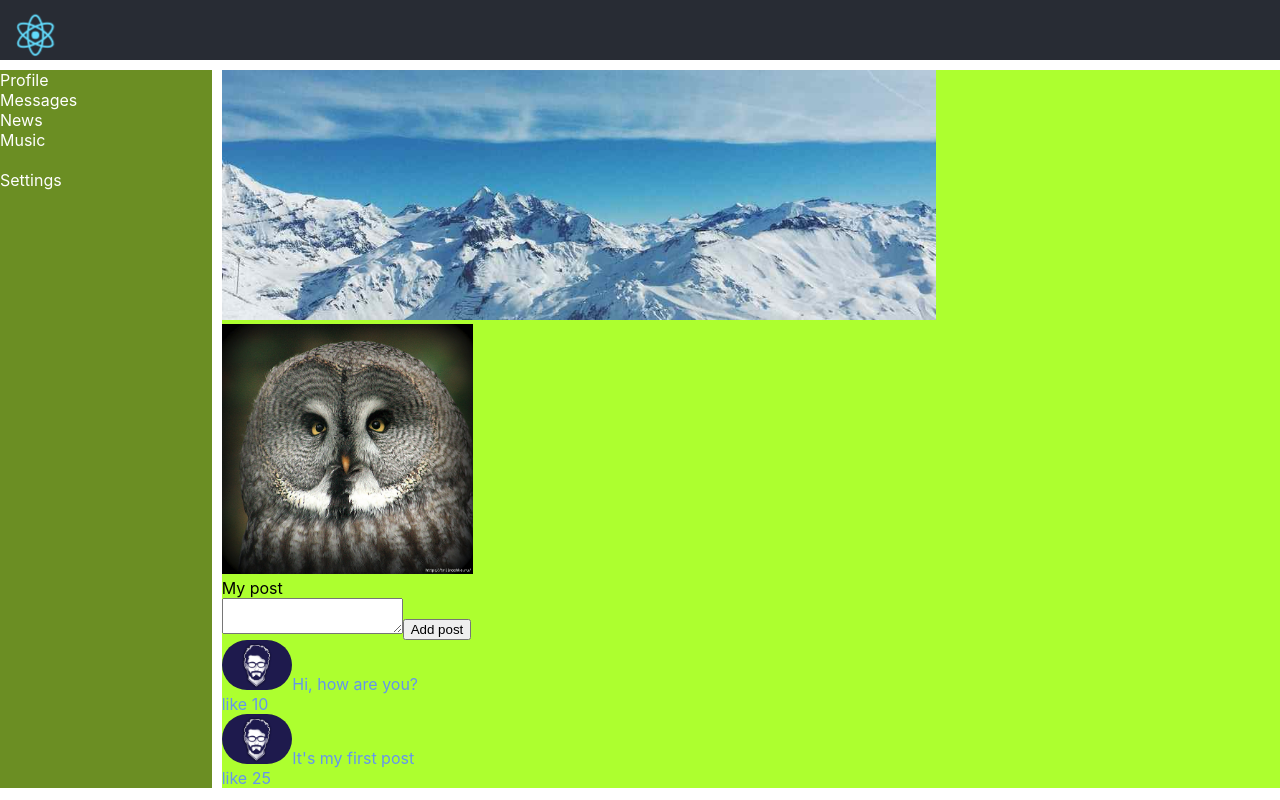
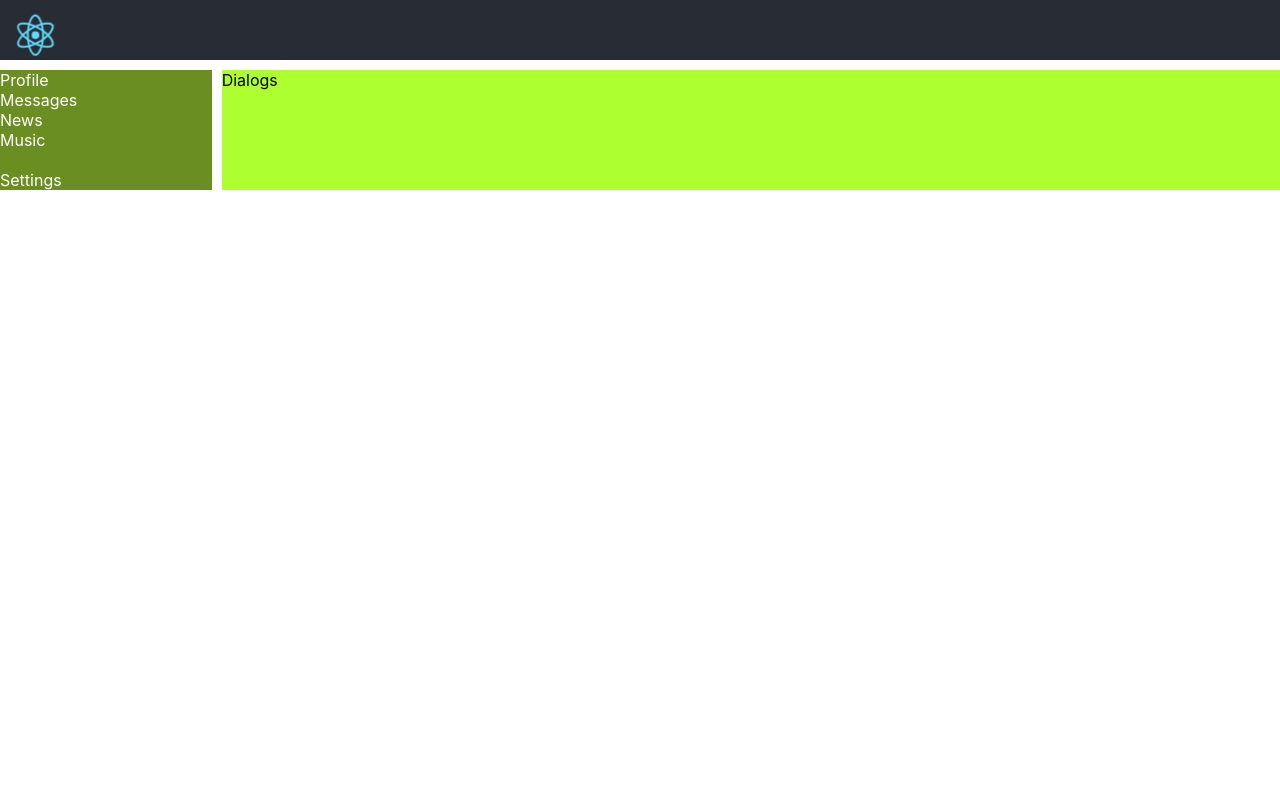
Before and after one commit to alfixed/kabzda, a React (Create React App) app: page /profile in a window 1280 px wide. Built offline with nearby package versions, Linux system fonts and the light colour scheme.

Commit message:
add dialogs

```diff
--- a/src/App.css
+++ b/src/App.css
@@ -6,3 +6,8 @@
   grid-template-columns: 2fr 10fr;
   grid-gap: 10px;
 }
+
+.app-wrapper-content {
+  grid-area: c;
+  background-color: greenyellow;
+}
--- a/src/App.js
+++ b/src/App.js
@@ -3,13 +3,17 @@ import './App.css';
 import Header from './components/Header/Header';
 import Navbar from './components/Navbar/Navbar';
 import Profile from './components/Profile/Profile';
+import Dialogs from './components/Dialogs/Dialogs';
 
 function App() {
   return (
     <div className='app-wrapper'>
       <Header />
       <Navbar />
-      <Profile />
+      {/* <Profile /> */}
+      <div className='app-wrapper-content'>
+        <Dialogs />
+      </div>
     </div>
   );
 }
--- /dev/null
+++ b/src/components/Dialogs/Dialogs.jsx
@@ -0,0 +1,12 @@
+import React from 'react';
+import classes from './Dialogs.module.css';
+
+const Dialogs = (props) => {
+    return (
+        <div>
+            Dialogs
+        </div>
+    );
+}
+
+export default Dialogs;
--- a/src/components/Profile/MyPosts/MyPosts.jsx
+++ b/src/components/Profile/MyPosts/MyPosts.jsx
@@ -10,8 +10,8 @@ const MyPosts = () => {
                 <textarea></textarea>
                 <button>Add post</button>
             </div>
-            <Post message='Hi, how are you?' like={10}/>
-            <Post message="It's my first post" like={25}/>
+            <Post message='Hi, how are you?' likesCount='10'/>
+            <Post message="It's my first post" likesCount='25'/>
         </div>
     );
 }
--- a/src/components/Profile/MyPosts/Post/Post.jsx
+++ b/src/components/Profile/MyPosts/Post/Post.jsx
@@ -9,7 +9,7 @@ const Post = (props) => {
                 <img src={ ava } />
                 { props.message }
                 <div>
-                    <span>like {props.like }</span>
+                    <span>like {props.likesCount }</span>
                 </div>
             </div>
         </div>
--- a/src/components/Profile/Profile.jsx
+++ b/src/components/Profile/Profile.jsx
@@ -6,14 +6,14 @@ import MyPosts from './MyPosts/MyPosts';
 
 const Profile = () => {
   return (
-        <div className={ classes.content }>
     <div>
-          <img src={snow} />
+      <div>
+        <img src={snow}/>
       </div>
       <div>
-          <img src={owl} />
+        <img src={owl}/>
       </div>
-        <MyPosts />
+      <MyPosts/>
     </div>
   );
 }
--- a/src/components/Profile/Profile.module.css
+++ b/src/components/Profile/Profile.module.css
@@ -1,8 +1,3 @@
-.content {
-  grid-area: c;
-  background-color: greenyellow;
-}
-
 .content img {
   height: 250px;
 }
```
Also changed, not shown: src/components/Dialogs/Dialogs.module.css (added), src/components/Profile/MyPosts/Post/Post.module.css (line endings or trailing spaces). Lines whose indentation alone changed are shown as unchanged.
